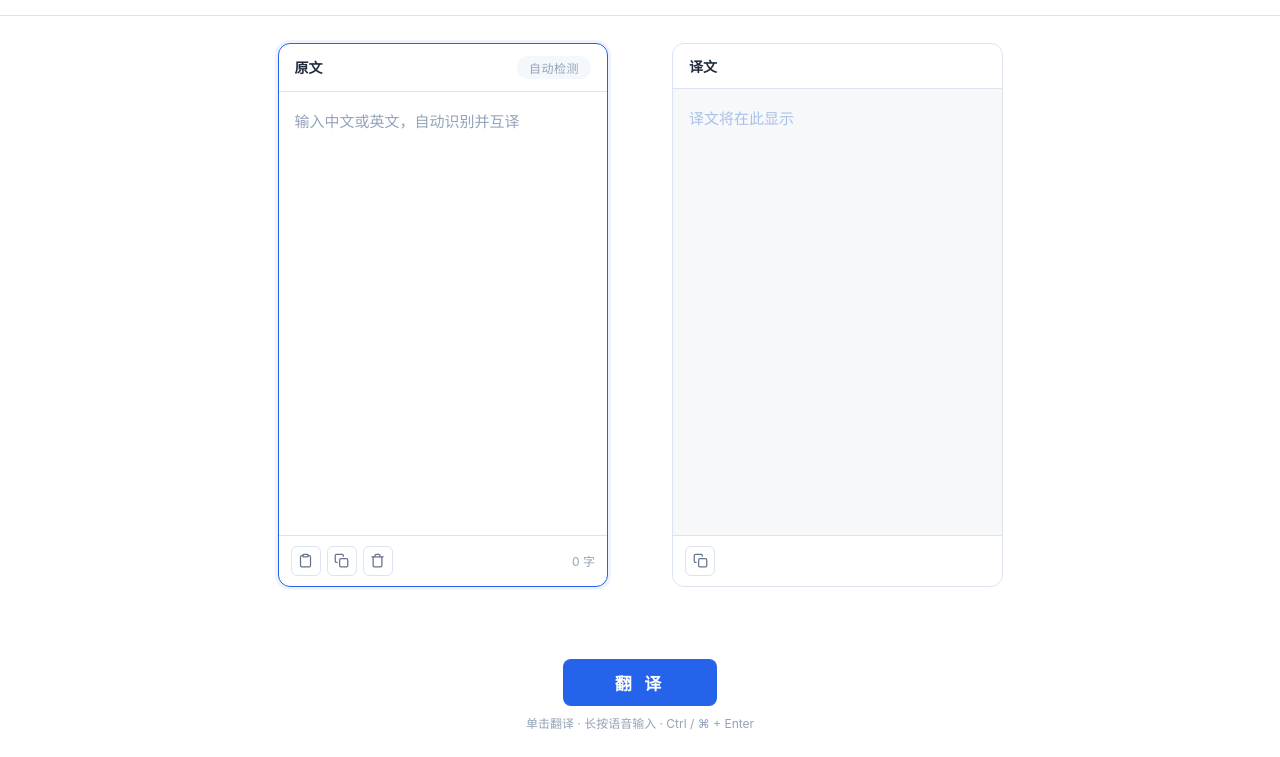
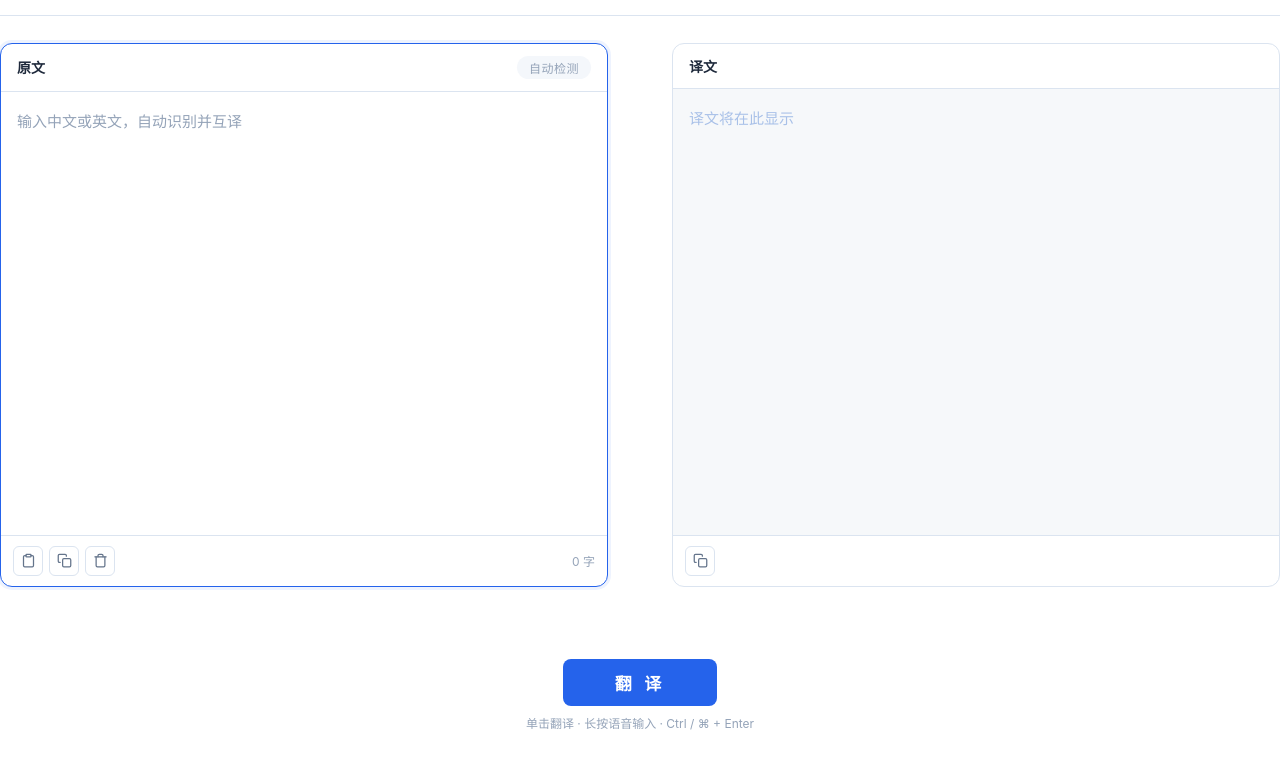
Before and after one commit to Swyu22/FlashTrans, a plain HTML site: page index.html in a window 1280 px wide. Shown: the part 43-800 px from the top of the page. Drawn offline with Linux system fonts and the light colour scheme.

Commit message:
style: 桌面端窗口行拉宽至与顶部分割线同宽（1380px），面板外边缘与线两端对齐

```diff
--- a/style.css
+++ b/style.css
@@ -266,7 +266,12 @@ textarea::placeholder { color: var(--ink-faint); }
 
 /* 桌面端（视口 >768px）：左右双栏，左原文右译文；移动端保持现状 */
 @media (min-width: 769px) {
-  .panels { grid-template-columns: 1fr 1fr; }
+  .panels {
+    grid-template-columns: 1fr 1fr;
+    /* 拉宽至与顶部分割线同宽，面板外边缘与线两端对齐 */
+    max-width: 1380px;
+    padding: 0;
+  }
 
   /* 每窗高度 = 译文高 + 间隔 + 原文高，尽量多显示长文 */
   .panel {
```
